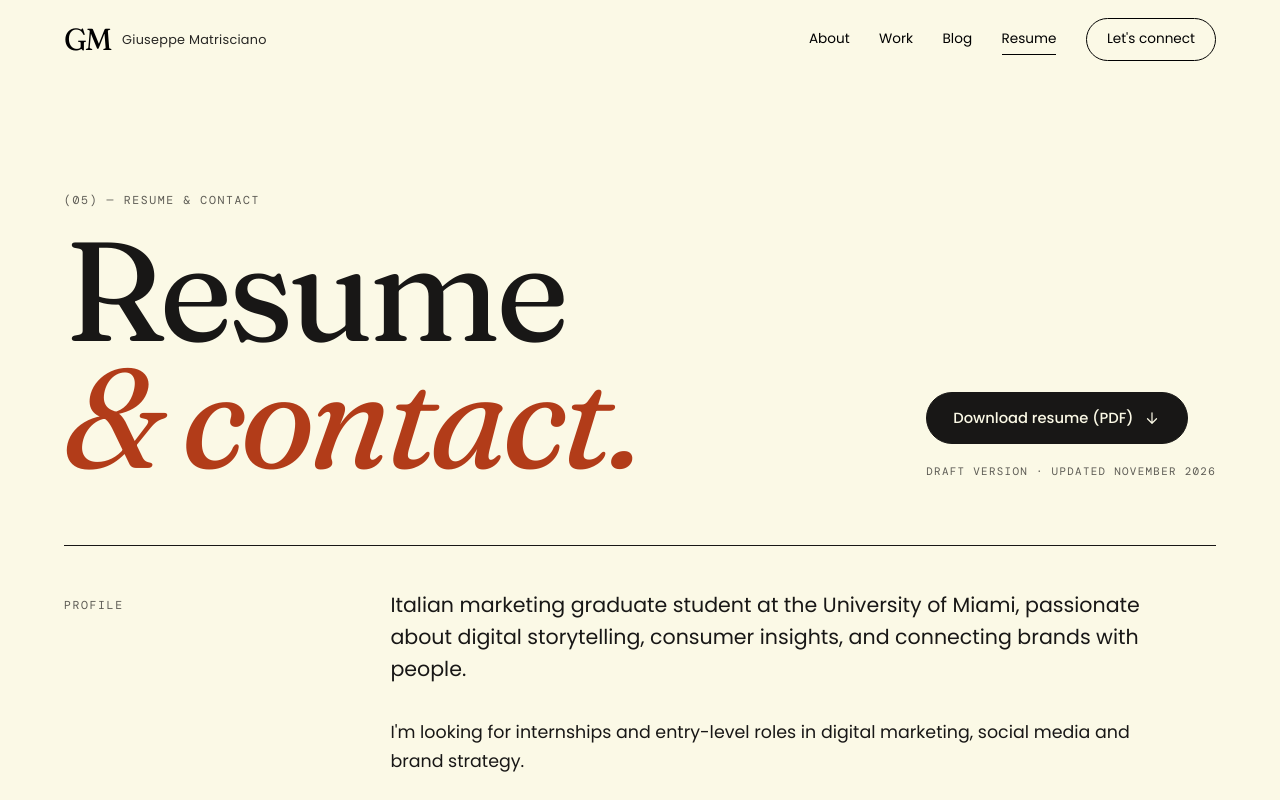
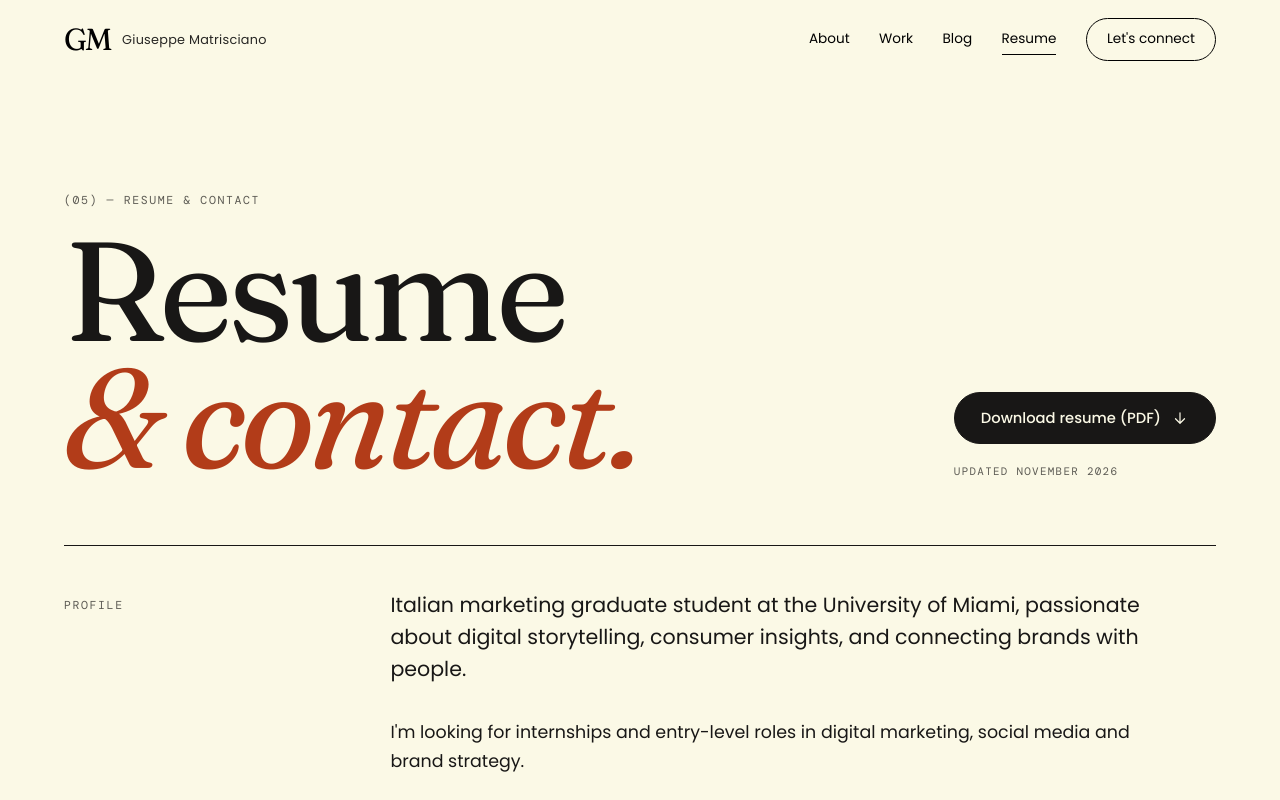
Before and after one commit to MatriscianoSalvatore/giuseppe-matrisciano, a plain HTML site: page resume.html in a window 1280 px wide. Shown: the top 800 px of the page. Drawn offline with nearby package versions, Linux system fonts and the light colour scheme.

Commit message:
Remove the draft label from the resume

```diff
--- a/resume.html
+++ b/resume.html
@@ -64,7 +64,7 @@
 					</div>
 					<div class="resume-dl rv">
 						<a class="btn btn--solid" href="assets/docs/giuseppe-matrisciano-resume.pdf" download data-magnetic><span>Download resume (PDF)</span><svg viewBox="0 0 24 24" aria-hidden="true"><path d="M12 5v14M6 13l6 6 6-6"/></svg></a>
-						<p class="resume-note">Draft version · updated November 2026</p>
+						<p class="resume-note">Updated November 2026</p>
 					</div>
 				</header>
 
```
Also changed, not shown: 1 other file.
